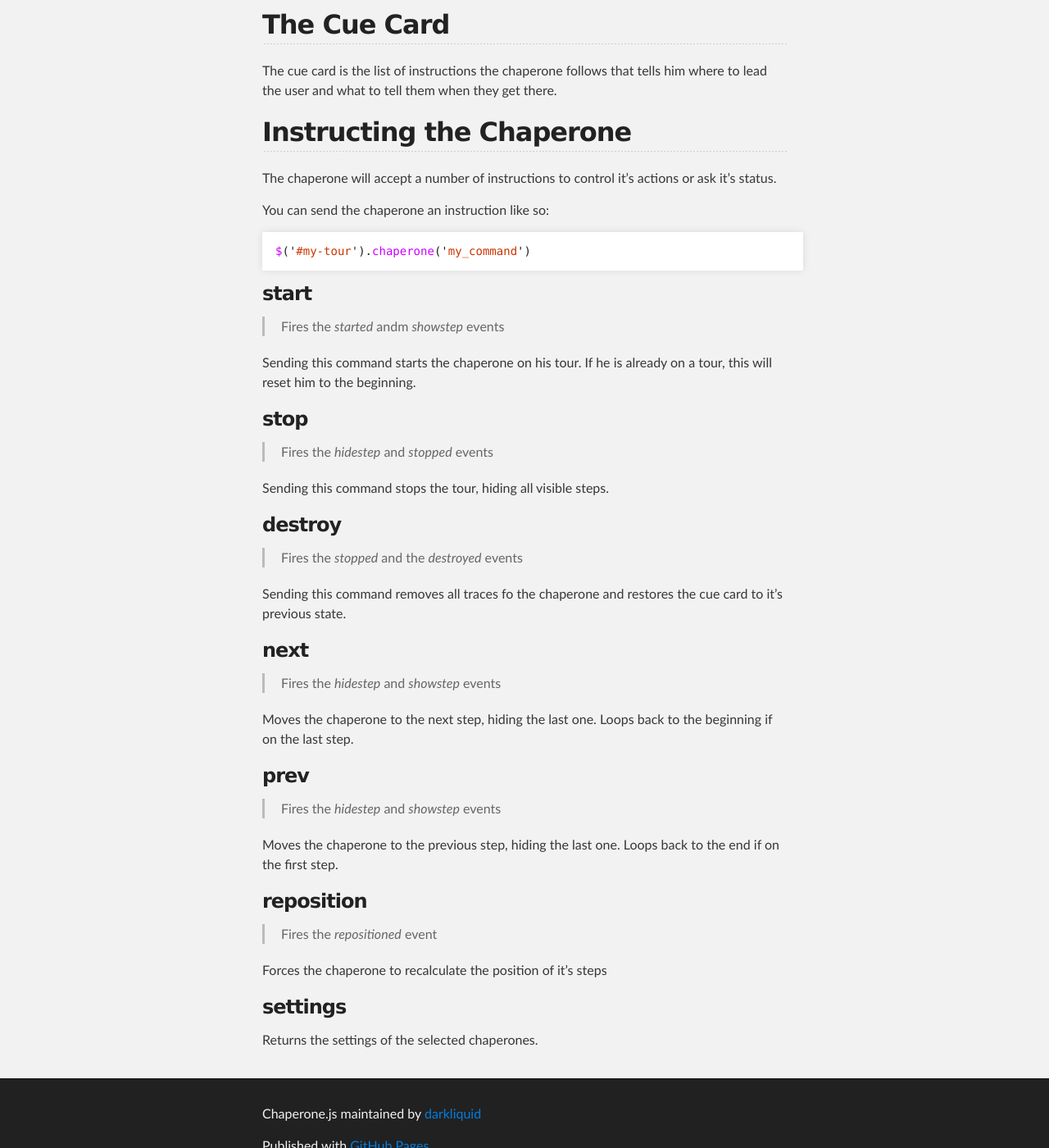
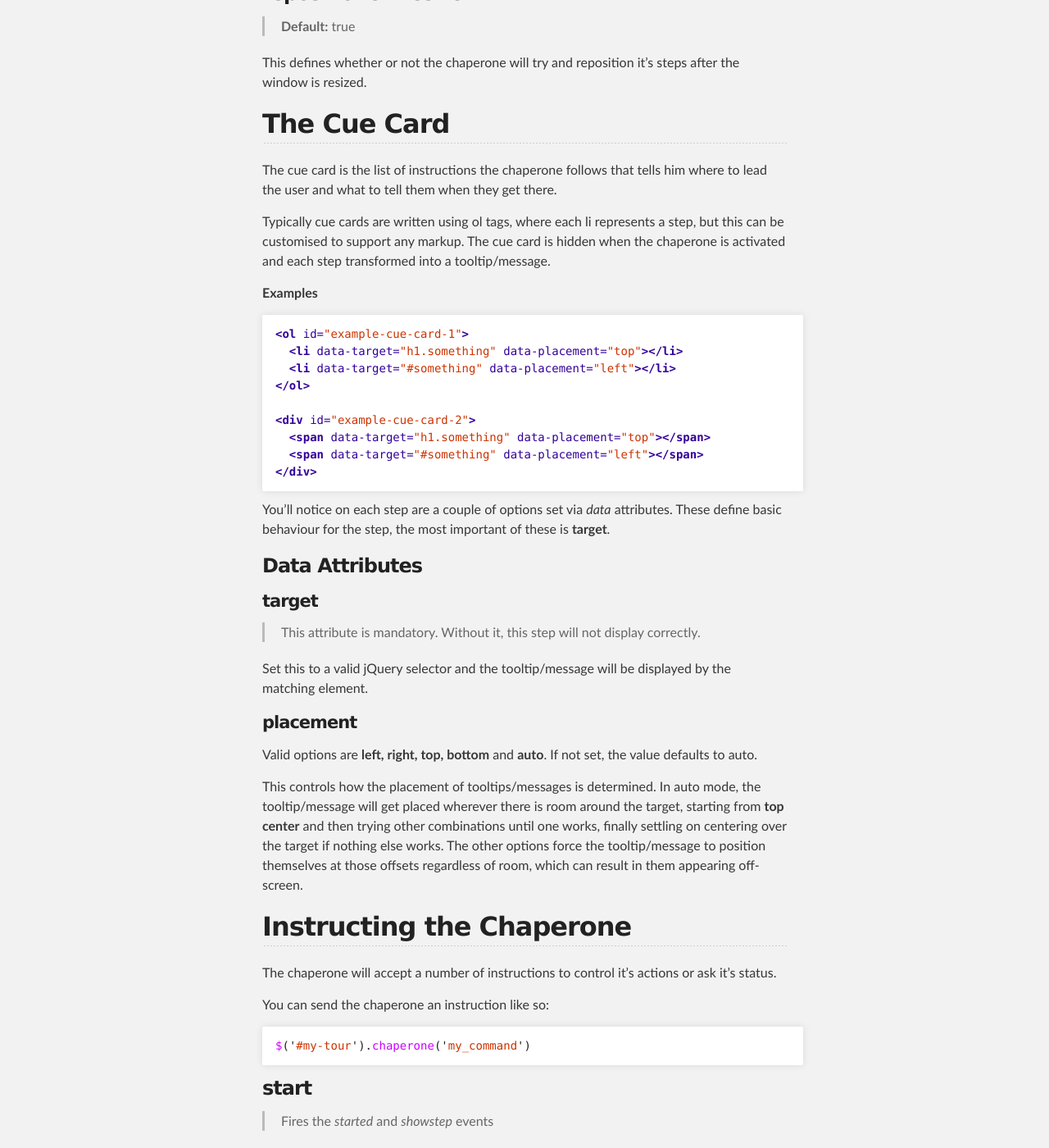
Before and after one commit to darkliquid/chaperone.js, a Jekyll site: the page built from docs/index.md, in a window 1280 px wide and 1400 px high, scrolled down 3063 px. Shown: the whole window at 82% size. Built offline with Jekyll 4.4.1, drawn with Linux system fonts in a browser that asks for light colours; some of the changed text lies outside the part shown.

Commit message:
More documentation on the cue card

```diff
--- a/docs/index.md
+++ b/docs/index.md
@@ -111,6 +111,11 @@ A tag with this class will move the chaperone back a step when clicked
 
 A tag with this class will move the chaperone forward a step when clicked
 
+###### Extra classes
+
+When the tooltip/message is shown, the template's out-most element may also have a class of __left, right, top__ or __bottom__
+placed on it depending on the current steps placement settings.
+
 ### keepInsideBoundary
 
 > __Default:__ document
@@ -128,6 +133,42 @@ This defines whether or not the chaperone will try and reposition it's steps aft
 
 The cue card is the list of instructions the chaperone follows that tells him where to lead the user and what to tell them when they get there.
 
+Typically cue cards are written using ol tags, where each li represents a step, but this can be customised to support any markup.
+The cue card is hidden when the chaperone is activated and each step transformed into a tooltip/message.
+
+__Examples__
+{% highlight html %}
+<ol id="example-cue-card-1">
+  <li data-target="h1.something" data-placement="top"></li>
+  <li data-target="#something" data-placement="left"></li>
+</ol>
+
+<div id="example-cue-card-2">
+  <span data-target="h1.something" data-placement="top"></span>
+  <span data-target="#something" data-placement="left"></span>
+</div>
+{% endhighlight %}
+
+You'll notice on each step are a couple of options set via _data_ attributes. These define basic behaviour for the step, the most important of these
+is __target__.
+
+### Data Attributes
+
+#### target
+
+> This attribute is mandatory. Without it, this step will not display correctly.
+
+Set this to a valid jQuery selector and the tooltip/message will be displayed by the matching element.
+
+#### placement
+
+Valid options are __left, right, top, bottom__ and __auto__. If not set, the value defaults to auto.
+
+This controls how the placement of tooltips/messages is determined. In auto mode, the tooltip/message will get placed
+wherever there is room around the target, starting from __top center__ and then trying other combinations until one works, finally settling on
+centering over the target if nothing else works. The other options force the tooltip/message to position themselves at those offsets regardless
+of room, which can result in them appearing off-screen.
+
 ## Instructing the Chaperone
 
 The chaperone will accept a number of instructions to control it's actions or ask it's status.
@@ -140,7 +181,7 @@ $('#my-tour').chaperone('my_command')
 
 ### start
 
-> Fires the _started_ andm _showstep_ events
+> Fires the _started_ and _showstep_ events
 
 Sending this command starts the chaperone on his tour. If he is already on a tour, this will reset him to the beginning.
 
```
